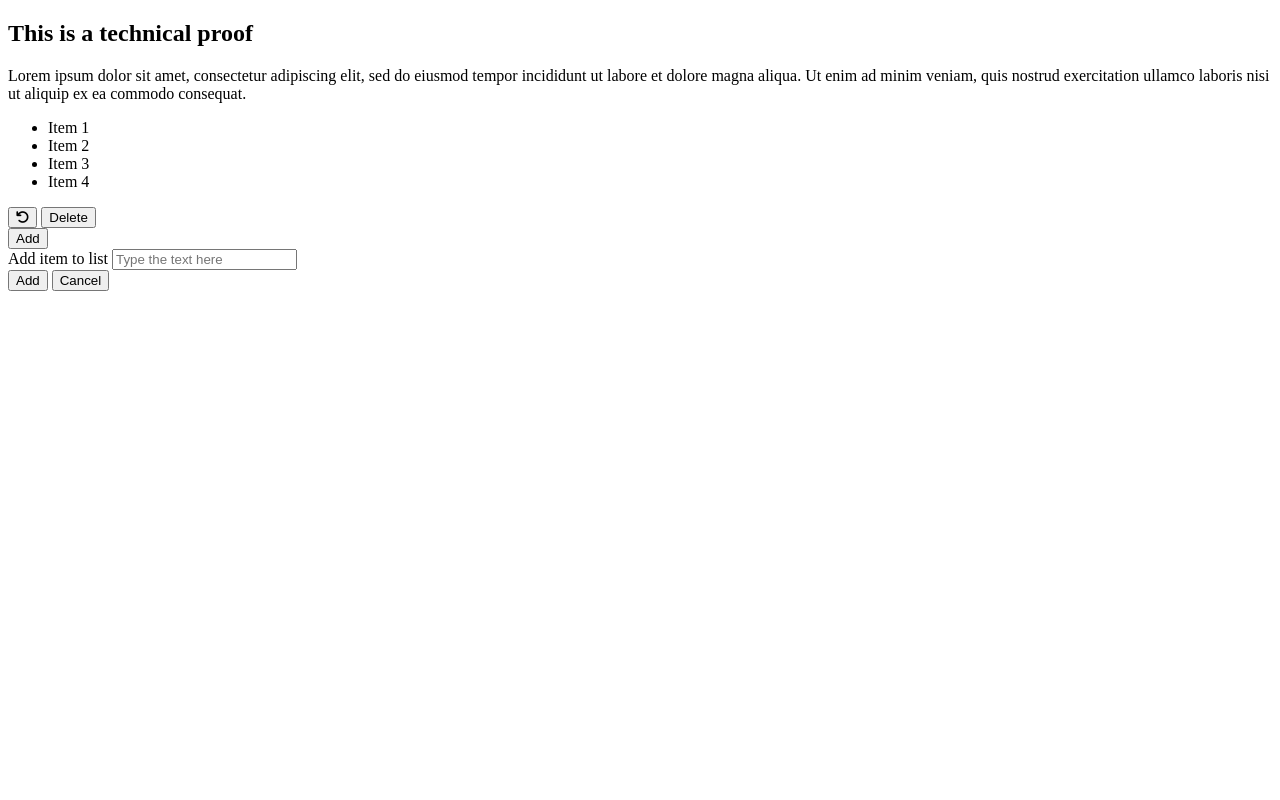
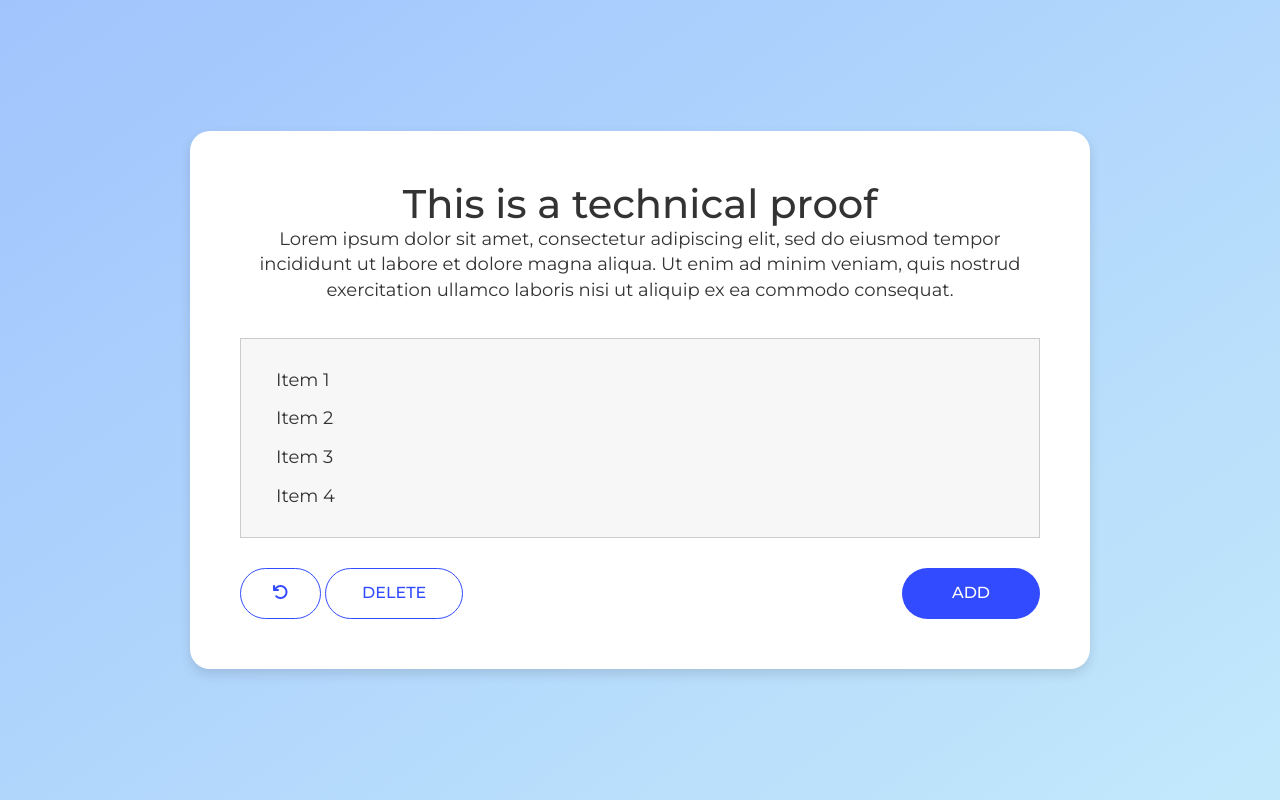
Before and after one commit to Franencabo/Technical-proof-logitravel, a plain HTML site: page index.html in a window 1280 px wide. Drawn offline with Linux system fonts and the light colour scheme; files whose address does not match are found by name.

Commit message:
Github pages

```diff
--- a/index.html
+++ b/index.html
@@ -5,7 +5,7 @@
     <meta charset="UTF-8">
     <meta http-equiv="X-UA-Compatible" content="IE=edge">
     <meta name="viewport" content="width=device-width, initial-scale=1.0">
-    <link rel="stylesheet" type="text/scss" href="/assets/scss/style.scss">
+    <link rel="stylesheet" type="text/css" href="/assets/css/style.css">
     <link rel="preconnect" href="https://fonts.googleapis.com">
     <link rel="preconnect" href="https://fonts.gstatic.com" crossorigin>
     <link href="https://fonts.googleapis.com/css2?family=Montserrat:wght@400;500&display=swap" rel="stylesheet">
```
